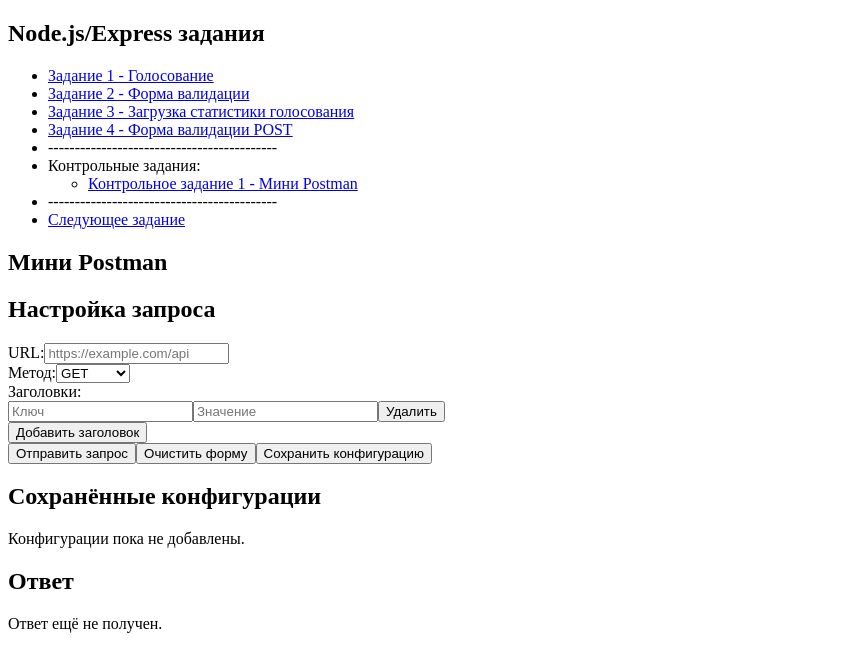
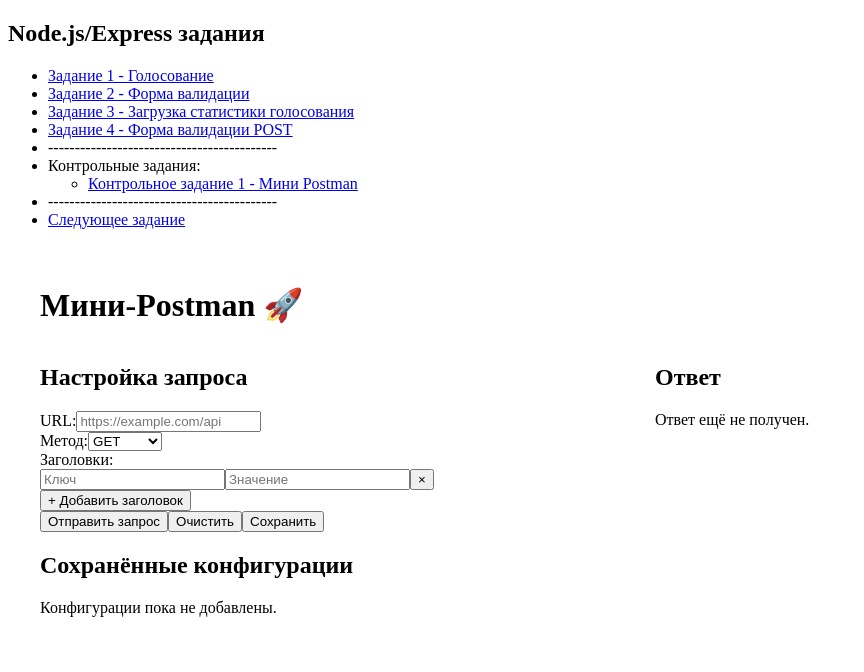
Before and after one commit to AndreiMikheikin/Node.js-Express, a React (Create React App) app in the folder client/: page /extraTask1 in a window 1280 px wide. Shown: the top 672 px of the page, without its empty margins (0-864 px from the left). Built offline with nearby package versions, Linux system fonts and the light colour scheme; the HTML template or start-up script is replaced by a standard one.

Commit message:
code refactoring

```diff
--- a/client/src/components/extraTask1/ConfigList.jsx
+++ b/client/src/components/extraTask1/ConfigList.jsx
@@ -5,7 +5,7 @@
 
   useEffect(() => {
     const storedConfigs = JSON.parse(localStorage.getItem('savedRequests')) || [];
-    setConfigs(storedConfigs);
+    setConfigs(Array.isArray(storedConfigs) ? storedConfigs : []);
   }, []);
 
   const handleDelete = (index) => {
@@ -15,7 +15,9 @@
   };
 
   const handleSelect = (config) => {
-    onSelect(config);
+    if (onSelect) {
+      onSelect(config);
+    }
   };
 
   return (
@@ -24,13 +26,52 @@
       {configs.length === 0 ? (
         <p>Конфигурации пока не добавлены.</p>
       ) : (
-        <ul>
+        <ul style={{ listStyleType: 'none', padding: 0 }}>
           {configs.map((config, index) => (
-            <li key={index}>
-            <button onClick={() => handleSelect(config)}>Выбрать</button>
-            <button onClick={() => handleDelete(index)}>Удалить</button>
-            <strong>{config.method}</strong> {config.url} <sub>{JSON.stringify(config.headers)}</sub> <sub>{JSON.stringify(config.body)}</sub>
-          </li>
+            <li key={index} style={{
+              display: 'flex',
+              flexDirection: 'column',
+              gap: '5px',
+              marginBottom: '15px',
+              padding: '10px',
+              border: '1px solid #ccc',
+              borderRadius: '4px',
+              backgroundColor: '#f9f9f9'
+            }}>
+              <div><strong>{config.method}</strong> {config.url}</div>
+              <div>
+                <sub><strong>Заголовки:</strong> {JSON.stringify(config.headers)}</sub>
+              </div>
+              <div>
+                <sub><strong>Тело запроса:</strong> {JSON.stringify(config.body)}</sub>
+              </div>
+              <div style={{ display: 'flex', gap: '10px', marginTop: '5px' }}>
+                <button
+                  onClick={() => handleSelect(config)}
+                  style={{
+                    padding: '5px 10px',
+                    cursor: 'pointer',
+                    backgroundColor: '#e0f7fa',
+                    border: '1px solid #00acc1',
+                    borderRadius: '4px'
+                  }}
+                >
+                  Выбрать
+                </button>
+                <button
+                  onClick={() => handleDelete(index)}
+                  style={{
+                    padding: '5px 10px',
+                    cursor: 'pointer',
+                    backgroundColor: '#ffebee',
+                    border: '1px solid #e53935',
+                    borderRadius: '4px'
+                  }}
+                >
+                  Удалить
+                </button>
+              </div>
+            </li>
           ))}
         </ul>
       )}
--- a/client/src/components/extraTask1/RequestForm.jsx
+++ b/client/src/components/extraTask1/RequestForm.jsx
@@ -6,13 +6,13 @@
   const [method, setMethod] = useState('GET');
   const [headers, setHeaders] = useState([{ key: '', value: '' }]);
   const [body, setBody] = useState('');
+  const [errors, setErrors] = useState({ url: '', body: '' });
 
-  // Единый эффект для обновления формы при изменении selectedConfig
   useEffect(() => {
     if (selectedConfig) {
       setUrl(selectedConfig.url || '');
       setMethod(selectedConfig.method || 'GET');
-      setHeaders(selectedConfig.headers?.length ? selectedConfig.headers : [{ key: '', value: '' }]);
+      setHeaders(selectedConfig.headers || [{ key: '', value: '' }]);
       setBody(selectedConfig.body || '');
     }
   }, [selectedConfig]);
@@ -22,6 +22,54 @@
       setBody('');
     }
   }, [method]);
+
+  const validateUrl = (url) => {
+    try {
+      new URL(url);
+      return true;
+    } catch {
+      return false;
+    }
+  };
+
+  const handleSubmit = (e) => {
+    e.preventDefault();
+
+    // Сбрасываем ошибки
+    setErrors({ url: '', body: '' });
+
+    if (!url.trim()) {
+      setErrors(prev => ({ ...prev, url: 'URL обязателен' }));
+      return;
+    }
+
+    if (!validateUrl(url)) {
+      setErrors(prev => ({ ...prev, url: 'Введите корректный URL (начинается с http:// или https://)' }));
+      return;
+    }
+
+    const headerObject = headers.reduce((acc, { key, value }) => {
+      if (key.trim()) acc[key] = value;
+      return acc;
+    }, {});
+
+    let requestBody;
+    if (method !== 'GET' && method !== 'HEAD' && body) {
+      try {
+        requestBody = body.trim().startsWith('{') ? JSON.parse(body) : body;
+      } catch {
+        setErrors(prev => ({ ...prev, body: 'Невалидный JSON' }));
+        return;
+      }
+    }
+
+    onSendRequest({
+      url,
+      method,
+      headers: headerObject,
+      body: requestBody
+    });
+  };
 
   const handleHeaderChange = (index, field, value) => {
     const updatedHeaders = [...headers];
@@ -42,101 +90,60 @@
     setMethod('GET');
     setHeaders([{ key: '', value: '' }]);
     setBody('');
+    setErrors({ url: '', body: '' });
   };
 
   const saveConfig = () => {
-    // Фильтрация пустых заголовков
-    const nonEmptyHeaders = headers.filter(header => header.key.trim() !== '');
-
-    const newConfig = {
-      url,
-      method,
-      headers: nonEmptyHeaders,
-      body: method !== 'GET' && method !== 'HEAD' ? body : undefined
-    };
-
-    const configs = JSON.parse(localStorage.getItem('savedRequests')) || [];
-
-    // Проверка на существование такой же конфигурации
-    const existingIndex = configs.findIndex(cfg =>
-      cfg.url === newConfig.url &&
-      cfg.method === newConfig.method
-    );
-
-    let updatedConfigs;
-    if (existingIndex !== -1) {
-      // Обновляем существующую конфигурацию
-      updatedConfigs = [...configs];
-      updatedConfigs[existingIndex] = newConfig;
-    } else {
-      // Добавляем новую конфигурацию
-      updatedConfigs = [...configs, newConfig];
-    }
-
-    localStorage.setItem('savedRequests', JSON.stringify(updatedConfigs));
-    alert('Конфигурация сохранена');
-  };
-
-  const handleSubmit = (e) => {
-    e.preventDefault();
-
-    // Преобразование заголовков в объект
-    const headerObject = headers.reduce((acc, { key, value }) => {
-      if (key.trim()) acc[key] = value;
-      return acc;
-    }, {});
-
-    let parsedBody = body;
-    if (body && body.trim().startsWith('{')) {
-      try {
-        parsedBody = JSON.parse(body);
-      } catch (e) {
-        alert('Тело запроса не является валидным JSON');
-        return;
-      }
-    }
-
     const config = {
       url,
       method,
-      headers: headerObject,
-      ...(method !== 'GET' && method !== 'HEAD' && { body: typeof parsedBody === 'object' ? JSON.stringify(parsedBody) : parsedBody })
+      headers: headers.filter(h => h.key.trim()),
+      ...(method !== 'GET' && method !== 'HEAD' && { body })
     };
 
-    onSendRequest(config);
+    let saved = [];
+    try {
+      saved = JSON.parse(localStorage.getItem('savedRequests')) || [];
+    } catch (e) {
+      console.error('Ошибка парсинга сохранённых запросов', e);
+    }
+
+    localStorage.setItem('savedRequests', JSON.stringify([...saved, config]));
+    alert('Конфигурация сохранена');
   };
 
   return (
     <form onSubmit={handleSubmit}>
       <h2>Настройка запроса</h2>
 
-      <div>
+      <div className="form-group">
         <label>URL:</label>
         <input
           type="text"
           value={url}
-          onChange={(e) => setUrl(e.target.value)}
+          onChange={(e) => {
+            setUrl(e.target.value);
+            setErrors(prev => ({ ...prev, url: '' }));
+          }}
           placeholder="https://example.com/api"
-          required
+          className={errors.url ? 'error' : ''}
         />
+        {errors.url && <div className="error-message">{errors.url}</div>}
       </div>
 
-      <div>
+      <div className="form-group">
         <label>Метод:</label>
         <select value={method} onChange={(e) => setMethod(e.target.value)}>
-          <option value="GET">GET</option>
-          <option value="POST">POST</option>
-          <option value="PUT">PUT</option>
-          <option value="PATCH">PATCH</option>
-          <option value="DELETE">DELETE</option>
-          <option value="HEAD">HEAD</option>
+          {['GET', 'POST', 'PUT', 'PATCH', 'DELETE', 'HEAD'].map(m => (
+            <option key={m} value={m}>{m}</option>
+          ))}
         </select>
       </div>
 
-      <div>
+      <div className="form-group">
         <label>Заголовки:</label>
         {headers.map((header, index) => (
-          <div key={index}>
+          <div key={index} className="header-row">
             <input
               type="text"
               value={header.key}
@@ -149,27 +156,37 @@
               onChange={(e) => handleHeaderChange(index, 'value', e.target.value)}
               placeholder="Значение"
             />
-            <button type="button" onClick={() => removeHeader(index)}>Удалить</button>
+            <button type="button" onClick={() => removeHeader(index)}>
+              ×
+            </button>
           </div>
         ))}
-        <button type="button" onClick={addHeader}>Добавить заголовок</button>
+        <button type="button" onClick={addHeader}>
+          + Добавить заголовок
+        </button>
       </div>
 
       {(method !== 'GET' && method !== 'HEAD') && (
-        <div>
+        <div className="form-group">
           <label>Тело запроса:</label>
           <textarea
             value={body}
-            onChange={(e) => setBody(e.target.value)}
-            placeholder="Введите JSON, XML или текст"
-            rows="5"
+            onChange={(e) => {
+              setBody(e.target.value);
+              setErrors(prev => ({ ...prev, body: '' }));
+            }}
+            placeholder="Введите JSON или текст"
+            rows={5}
           />
+          {errors.body && <div className="error-message">{errors.body}</div>}
         </div>
       )}
 
-      <button type="submit">Отправить запрос</button>
-      <button type="button" onClick={clearForm}>Очистить форму</button>
-      <button type="button" onClick={saveConfig}>Сохранить конфигурацию</button>
+      <div className="form-actions">
+        <button type="submit">Отправить запрос</button>
+        <button type="button" onClick={clearForm}>Очистить</button>
+        <button type="button" onClick={saveConfig}>Сохранить</button>
+      </div>
     </form>
   );
 };
--- a/client/src/components/extraTask1/ResponseViewer.jsx
+++ b/client/src/components/extraTask1/ResponseViewer.jsx
@@ -16,12 +16,23 @@
       navigator.clipboard.writeText(textToCopy);
       alert('Ответ скопирован!');
     } catch (error) {
-      alert('Не удалось скопировать ответ');
       console.error('Ошибка копирования:', error);
+      alert('Не удалось скопировать ответ.');
     }
   };
 
-  if (!response) {
+  const isEmptyResponse = !response;
+
+  const { status = '', statusText = '', contentType = 'text/plain', headers = {}, body: rawBody } = response || {};
+
+  const body = useMemo(() => {
+    if (typeof rawBody === 'object') {
+      return JSON.stringify(rawBody, null, 2);
+    }
+    return rawBody || '';
+  }, [rawBody]);
+
+  if (isEmptyResponse) {
     return (
       <div>
         <h2>Ответ</h2>
@@ -29,11 +40,6 @@
       </div>
     );
   }
-
-  const { status, statusText, contentType = 'text/plain', headers = {} } = response;
-  const body = typeof response.body === 'object'
-    ? JSON.stringify(response.body, null, 2)
-    : response.body;
 
   return (
     <div>
@@ -47,16 +53,19 @@
         {Object.keys(headers).length > 0 ? (
           <ul>
             {Object.entries(headers).map(([key, value]) => (
-              <li key={key}><strong>{key}:</strong> {Array.isArray(value) ? value.join(', ') : value}</li>
+              <li key={key}>
+                <strong>{key}:</strong> {Array.isArray(value) ? value.join(', ') : value}
+              </li>
             ))}
           </ul>
         ) : (
-          <p>Заголовки отсутствуют</p>
+          <p>Заголовки отсутствуют.</p>
         )}
       </div>
 
       <div>
         <strong>Тело ответа:</strong>
+        {body ? (
           <pre style={{
             whiteSpace: 'pre-wrap',
             wordWrap: 'break-word',
@@ -68,6 +77,9 @@
           }}>
             {body}
           </pre>
+        ) : (
+          <p>Тело ответа пустое.</p>
+        )}
         <Preview body={body} contentType={contentType} />
       </div>
 
--- a/client/src/tasks/extraTask1/ExtraTask1.jsx
+++ b/client/src/tasks/extraTask1/ExtraTask1.jsx
@@ -4,29 +4,30 @@
 import ConfigList from '../../components/extraTask1/ConfigList';
 
 const ExtraTask1 = () => {
-  const [selectedConfig, setSelectedConfig] = useState(null);
+  const [config, setConfig] = useState(null);
   const [response, setResponse] = useState(null);
 
   const handleSendRequest = async (requestConfig) => {
     try {
-      const serverResponse = await fetch('http://178.250.247.67:3333/api/extraTask1/proxy', {
+      const res = await fetch('http://178.250.247.67:3333/api/extraTask1/proxy', {
         method: 'POST',
-        headers: {
-          'Content-Type': 'application/json',
-        },
+        headers: { 'Content-Type': 'application/json' },
         body: JSON.stringify(requestConfig),
       });
 
-      const responseData = await serverResponse.json();
+      const responseData = await res.json();
+
       setResponse({
         status: responseData.status,
-        headers: responseData.headers,
-        contentType: responseData.contentType,
+        statusText: responseData.statusText || '', // вдруг понадобится
+        headers: responseData.headers || {},
+        contentType: responseData.contentType || '',
         body: responseData.body,
       });
     } catch (error) {
       setResponse({
         status: 'Error',
+        statusText: '',
         headers: {},
         contentType: '',
         body: error.message,
@@ -35,19 +36,21 @@
   };
 
   return (
-    <div>
-      <h2>Мини Postman</h2>
+    <div style={{ padding: '20px', maxWidth: '1200px', margin: '0 auto' }}>
+      <h1 style={{ marginBottom: '20px' }}>Мини-Postman 🚀</h1>
 
-      <RequestForm
-        selectedConfig={selectedConfig}
-        onSendRequest={handleSendRequest}
-      />
+      <div style={{ display: 'grid', gridTemplateColumns: '1fr 1fr', gap: '30px' }}>
+        {/* Левая колонка: форма и список конфигов */}
+        <div>
+          <RequestForm onSendRequest={handleSendRequest} selectedConfig={config} />
+          <ConfigList onSelect={setConfig} />
+        </div>
 
-      <ConfigList
-        onSelectConfig={setSelectedConfig}
-      />
-
-      <ResponseViewer response={response} />
+        {/* Правая колонка: ответ сервера */}
+        <div>
+          <ResponseViewer response={response} />
+        </div>
+      </div>
     </div>
   );
 };
```
Also changed, not shown: client/src/components/extraTask1/Preview.jsx (+18 -5 lines). Lines whose indentation alone changed are shown as unchanged.
